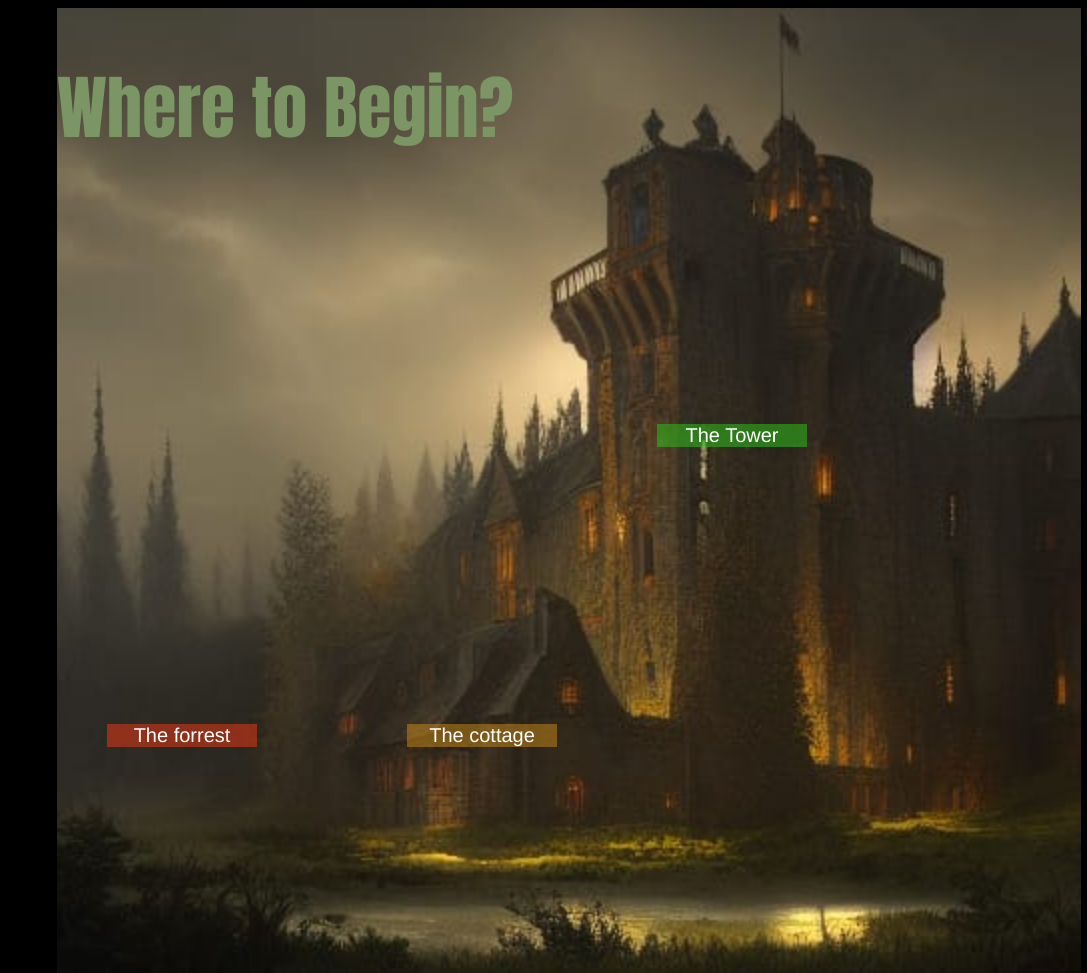
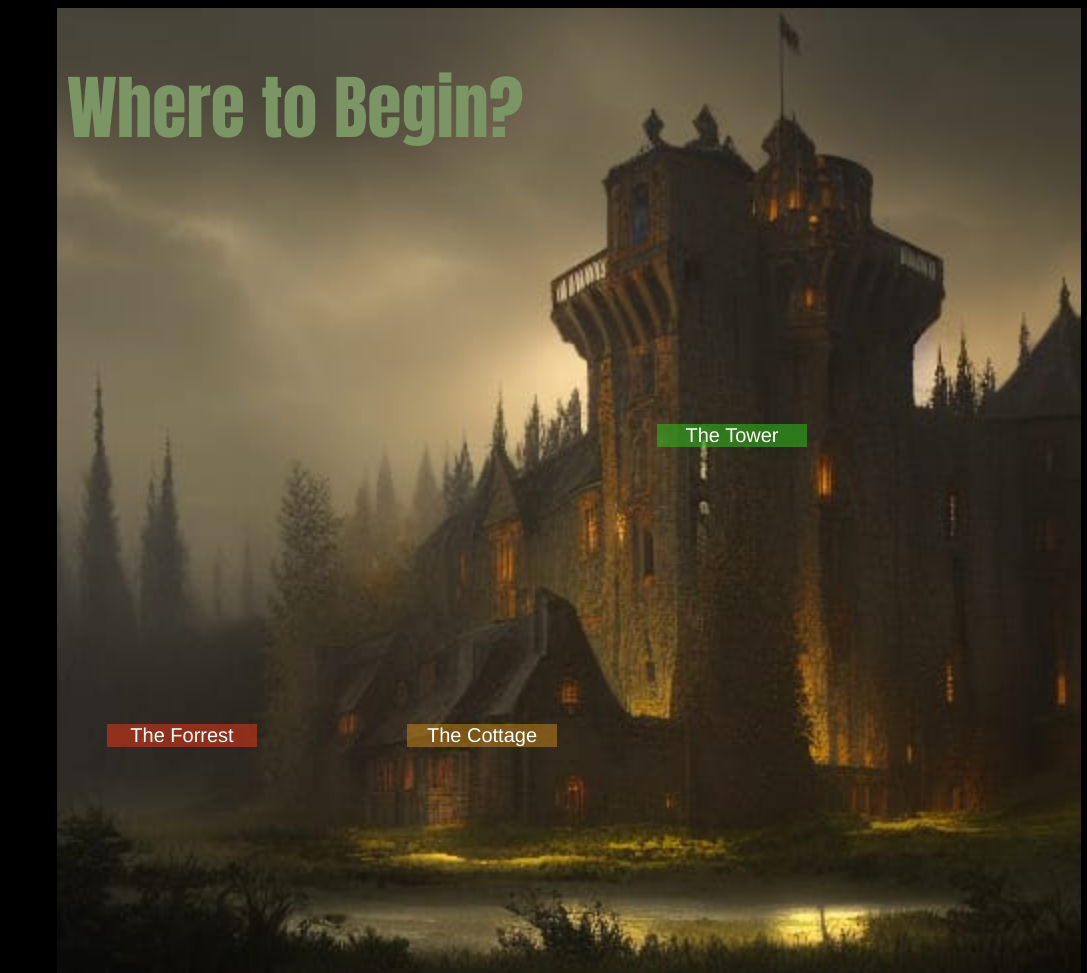
Before and after one commit to Christian-Cruz-Marcial/CYOA-Ash-Souls, a plain HTML site: page outside.html in a window 1280 px wide. Shown: the top 973 px of the page, without its empty margins (193-1280 px from the left). Drawn offline with Linux system fonts and the light colour scheme.

```diff
--- a/outside.html
+++ b/outside.html
@@ -7,9 +7,9 @@
     <body>
         <div id="c1">
             <h1 id="c1">Where to Begin?</h1>
-            <p id="cottage"><a href="cottage.html">The cottage</a></p>
+            <p id="cottage"><a href="cottage.html">The Cottage</a></p>
             <p id="tower"><a href="insideB.html">The Tower</a></p>
-            <p id="forest"><a href="death.html">The forrest</a></p>
+            <p id="forest"><a href="death.html">The Forrest</a></p>
 
         </div>
     </body>
--- a/start.css
+++ b/start.css
@@ -147,6 +147,7 @@ h1#c1{
     font-size: 70px;
     position: absolute;
     color:rgb(123, 150, 100);
+    left: 10px;
 
 }
 h1#c2{
```
Also changed, not shown: cottage.html (+1 -1 lines), fakeEnd.html (+1 -1 lines), stairsB.html (+1 -1 lines), stairsG.html (+1 -1 lines).
